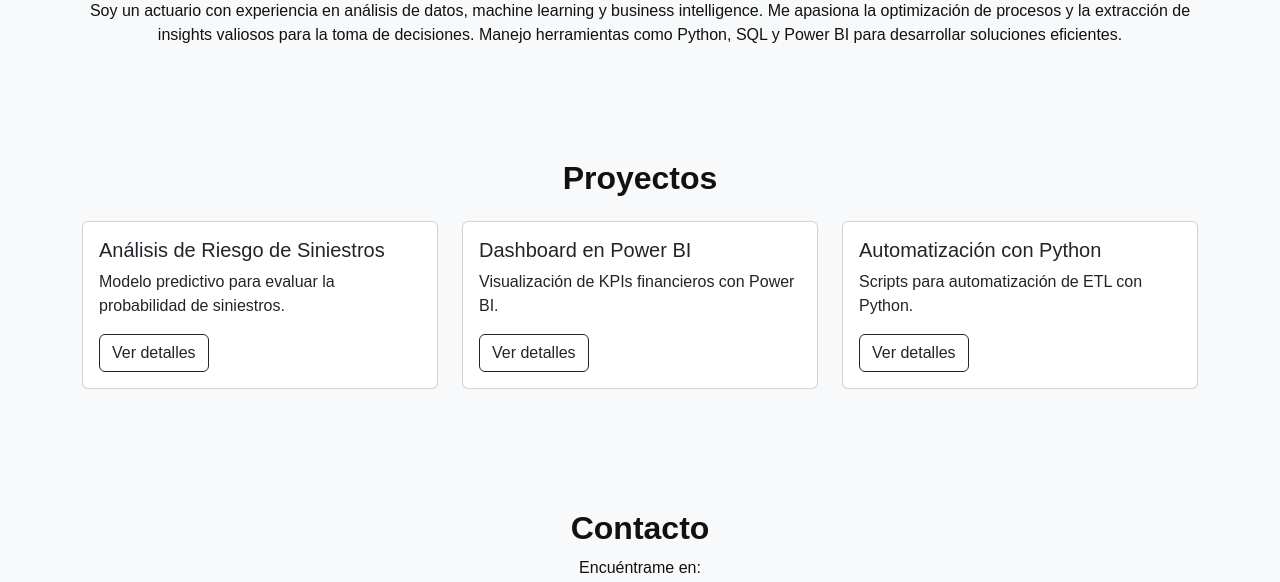
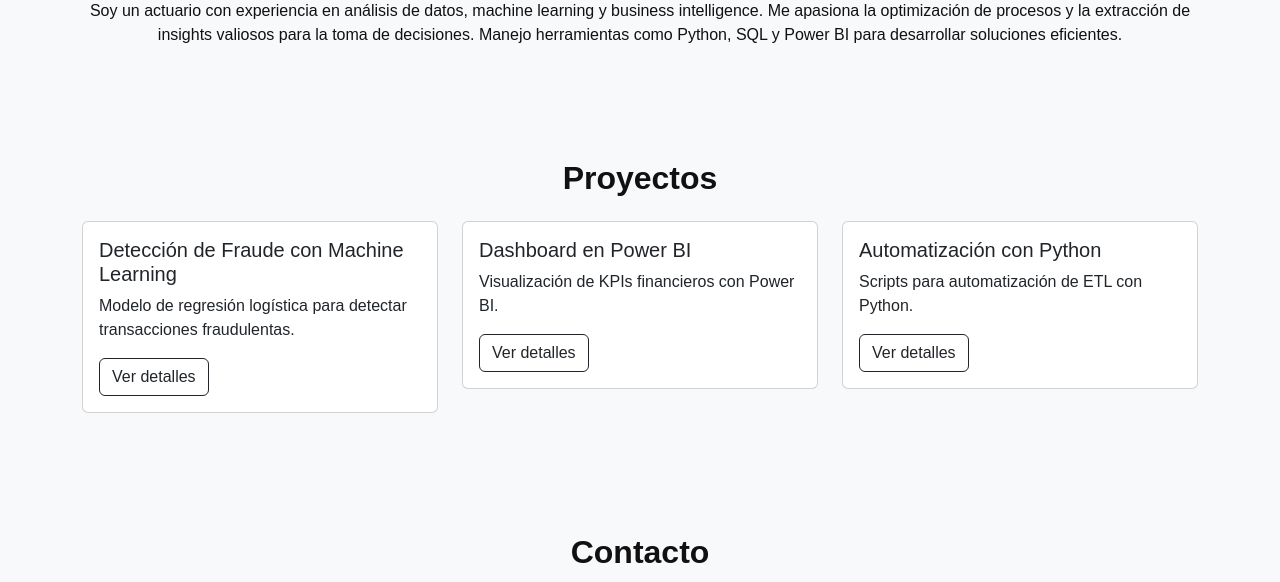
Before and after one commit to wblester-vite/portafolio-wblester-aguirre, a Flask app: page / in a window 1280 px wide. Shown: the part 917-1499 px from the top of the page. Run offline with Flask 3, Linux system fonts and the light colour scheme.

Commit message:
se añade proyecto 1

```diff
--- a/app/templates/index.html
+++ b/app/templates/index.html
@@ -180,8 +180,8 @@
                 <div class="col-md-4 mb-4">
                     <div class="card">
                         <div class="card-body">
-                            <h5 class="card-title">Análisis de Riesgo de Siniestros</h5>
-                            <p class="card-text">Modelo predictivo para evaluar la probabilidad de siniestros.</p>
+                            <h5 class="card-title">Detección de Fraude con Machine Learning</h5>
+                            <p class="card-text">Modelo de regresión logística para detectar transacciones fraudulentas.</p>
                             <button class="btn btn-outline-dark" data-bs-toggle="modal" data-bs-target="#modalProyecto1">Ver detalles</button>
                         </div>
                     </div>
@@ -217,7 +217,7 @@
     <div class="modal-dialog modal-lg">
         <div class="modal-content">
             <div class="modal-header">
-                    <h5 class="modal-title" id="modalProyecto1Label">Análisis de Riesgo de Siniestros</h5>
+                <h5 class="modal-title" id="modalProyecto1Label">Detección de Fraude con Machine Learning</h5>
                 <button type="button" class="btn-close" data-bs-dismiss="modal" aria-label="Cerrar"></button>
             </div>
             <div class="modal-body">
@@ -225,15 +225,15 @@
                 <div id="carouselProyecto1" class="carousel slide" data-bs-ride="carousel">
                     <div class="carousel-inner">
                         <div class="carousel-item active">
-                                <img src="{{ url_for('static', filename='images/1.png') }}" class="d-block w-100" alt="Imagen 1">
+                            <img src="{{ url_for('static', filename='images/fraud1.png') }}" class="d-block w-100" alt="Imagen 1">
                             <div class="carousel-caption d-none d-md-block">
-                                    <p>Análisis de datos históricos.</p>
+                                <p>Análisis exploratorio del dataset.</p>
                             </div>
                         </div>
                         <div class="carousel-item">
-                                <img src="{{ url_for('static', filename='images/2.png') }}" class="d-block w-100" alt="Imagen 2">
+                            <img src="{{ url_for('static', filename='images/fraud2.png') }}" class="d-block w-100" alt="Imagen 2">
                             <div class="carousel-caption d-none d-md-block">
-                                    <p>Modelo predictivo en acción.</p>
+                                <p>Matriz de confusión del modelo.</p>
                             </div>
                         </div>
                     </div>
@@ -245,7 +245,7 @@
                     </button>
                 </div>
                 <!-- Descripción del proyecto -->
-                    <p class="mt-3">Este proyecto utiliza técnicas de Machine Learning para predecir la probabilidad de siniestros.</p>
+                <p class="mt-3">Este proyecto utiliza técnicas de Machine Learning para predecir la probabilidad de fraudes en transacciones financieras. Implementa un modelo de regresión logística, acompañado de preprocesamiento y análisis de datos. <a href="#">Ver notebook completo</a>.</p>
             </div>
         </div>
     </div>
```
Lines whose indentation alone changed are shown as unchanged.
